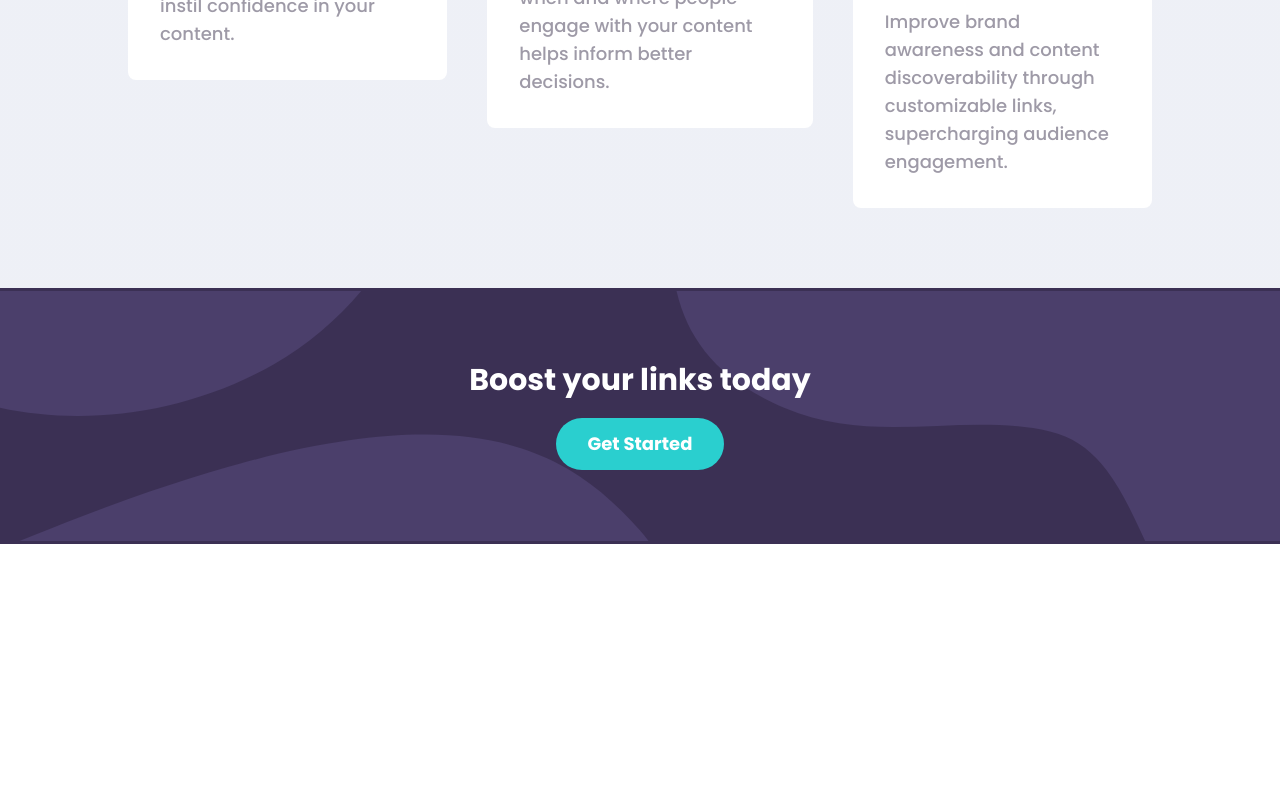
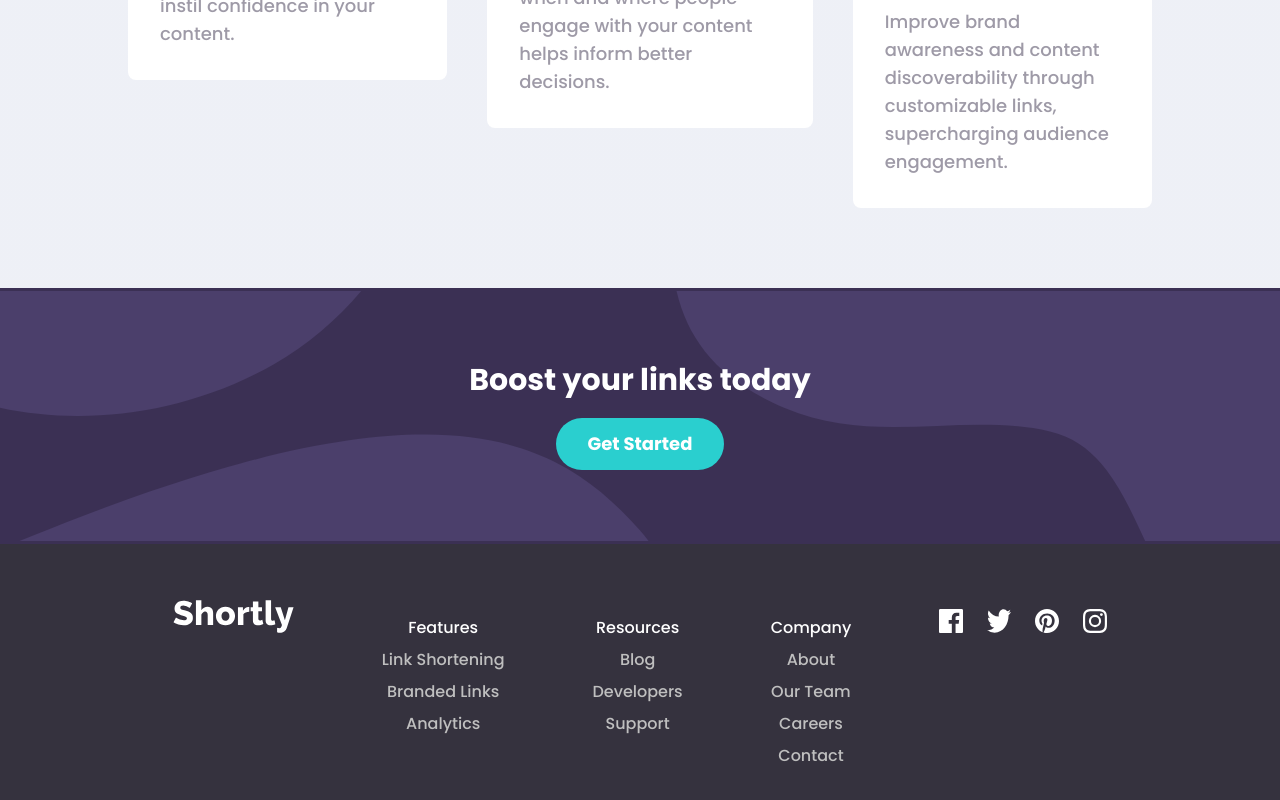
Before and after one commit to danidz96/url-shortening-api, a Next.js app: page / in a window 1280 px wide. Shown: the part 1316-2116 px from the top of the page. Before the commit the page ends 1860 px from the top, so only its background shows below. Built offline with nearby package versions, Linux system fonts and the light colour scheme.

Commit message:
add Footer

```diff
--- /dev/null
+++ b/components/Footer/Footer.js
@@ -0,0 +1,87 @@
+import Image from 'next/image';
+import Logo from 'components/Logo/Logo';
+
+function Footer(props) {
+  return (
+    <footer className="bg-blue-dark p-14 text-white">
+      <div className="max-w-7xl mx-auto w-4/5 flex flex-col items-center lg:flex-row lg:justify-evenly lg:items-baseline">
+        <Logo fill="white" className="mb-10 lg:flex-grow-1" />
+        <div className="space-y-8 mb-10 lg:flex lg:flex-grow-2 lg:justify-evenly lg:space-y-0">
+          <FooterList title="Features">
+            <FooterItem>Link Shortening</FooterItem>
+            <FooterItem>Branded Links</FooterItem>
+            <FooterItem>Analytics</FooterItem>
+          </FooterList>
+          <FooterList title="Resources">
+            <FooterItem>Blog</FooterItem>
+            <FooterItem>Developers</FooterItem>
+            <FooterItem>Support</FooterItem>
+          </FooterList>
+          <FooterList title="Company">
+            <FooterItem>About</FooterItem>
+            <FooterItem>Our Team</FooterItem>
+            <FooterItem>Careers</FooterItem>
+            <FooterItem>Contact</FooterItem>
+          </FooterList>
+        </div>
+        <div className="lg:flex-grow-1">
+          <div className="flex space-x-6">
+            <div>
+              <Image
+                width="24"
+                height="24"
+                src="/images/icon-facebook.svg"
+                alt="Facebook logo"
+                className="cursor-pointer"
+              />
+            </div>
+            <div>
+              <Image
+                width="24"
+                height="24"
+                src="/images/icon-twitter.svg"
+                alt="Twitter logo"
+                className="cursor-pointer"
+              />
+            </div>
+            <div>
+              <Image
+                width="24"
+                height="24"
+                src="/images/icon-pinterest.svg"
+                alt="Pinterest logo"
+                className="cursor-pointer"
+              />
+            </div>
+            <div>
+              <Image
+                width="24"
+                height="24"
+                src="/images/icon-instagram.svg"
+                alt="Instagram logo"
+                className="cursor-pointer"
+              />
+            </div>
+          </div>
+        </div>
+      </div>
+    </footer>
+  );
+}
+
+export default Footer;
+
+function FooterList({ title, children }) {
+  return (
+    <div className="flex flex-col space-y-2 items-center">
+      <span className="text-white">
+        <p>{title}</p>
+      </span>
+      {children}
+    </div>
+  );
+}
+
+function FooterItem({ children }) {
+  return <span className="text-gray cursor-pointer hover:text-cyan">{children}</span>;
+}
--- a/pages/index.js
+++ b/pages/index.js
@@ -4,6 +4,7 @@ import Header from 'components/Header/Header';
 import Shortener from 'components/Shortener/Shortener';
 import FeaturesSection from 'components/FeaturesSection/FeaturesSection';
 import BottomCTA from 'components/BottomCTA/BottomCTA';
+import Footer from 'components/Footer/Footer';
 import resolveConfig from 'tailwindcss/resolveConfig';
 import tailwindConfig from '../tailwind.config';
 
@@ -30,6 +31,7 @@ export default function Home() {
         <Shortener />
         <FeaturesSection />
         <BottomCTA />
+        <Footer />
       </div>
     </div>
   );
```
